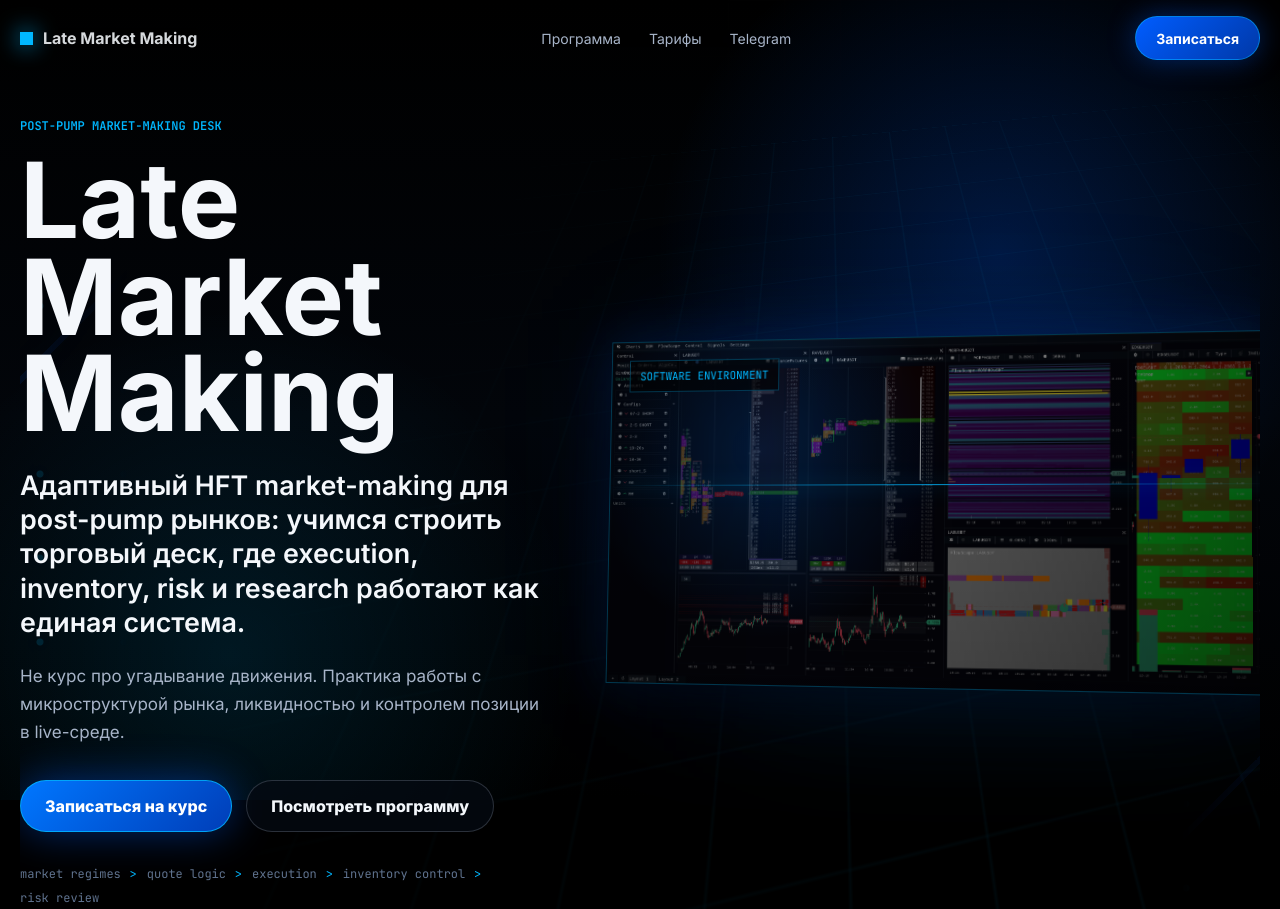
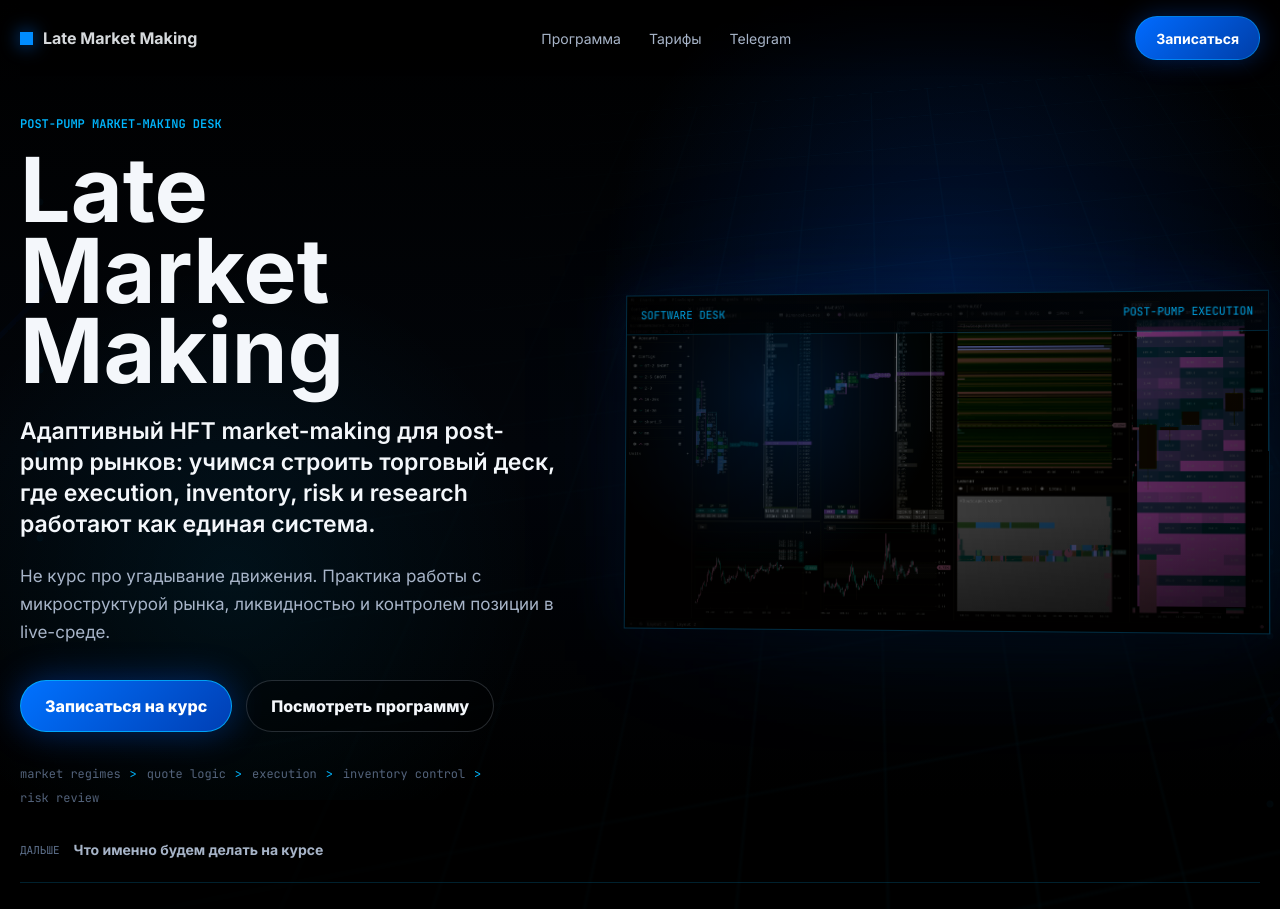
Before and after one commit to AnnaStulen/LehaLanding, a plain HTML site: page index.html in a window 1280 px wide. Shown: the top 909 px of the page. Drawn offline with Linux system fonts and the light colour scheme.

Commit message:
Refine hero visual system

```diff
--- a/index.html
+++ b/index.html
@@ -38,7 +38,11 @@
 
         <div class="hero-content">
           <p class="eyebrow">Post-pump market-making desk</p>
-          <h1 id="hero-title">Late Market Making</h1>
+          <h1 id="hero-title">
+            <span>Late</span>
+            <span>Market</span>
+            <span>Making</span>
+          </h1>
           <p class="hero-subtitle">
             Адаптивный HFT market-making для post-pump рынков: учимся строить
             торговый деск, где execution, inventory, risk и research работают
@@ -71,8 +75,10 @@
             aria-label="Открыть скрин торгового терминала"
             data-open-lightbox
           >
-            <span class="visual-label">software environment</span>
-            <span class="visual-scanline" aria-hidden="true"></span>
+            <span class="visual-frame-top" aria-hidden="true">
+              <span>software desk</span>
+              <span>post-pump execution</span>
+            </span>
             <img
               src="./assets/program-screen-1.png"
               alt="Скрин торгового терминала с графиком, стаканом, тепловыми зонами и панелями данных"
--- a/styles.css
+++ b/styles.css
@@ -17,11 +17,15 @@
 }
 
 html {
+  max-width: 100%;
+  overflow-x: clip;
   scroll-behavior: smooth;
 }
 
 body {
   margin: 0;
+  max-width: 100%;
+  overflow-x: clip;
   color: var(--text);
   background: var(--bg);
   font-family: Inter, system-ui, -apple-system, BlinkMacSystemFont, "Segoe UI", sans-serif;
@@ -33,9 +37,9 @@
   z-index: -3;
   content: "";
   background:
-    radial-gradient(circle at 78% 32%, rgba(0, 93, 255, 0.24), transparent 30%),
-    radial-gradient(circle at 18% 82%, rgba(0, 183, 255, 0.12), transparent 28%),
-    linear-gradient(180deg, #000 0%, #02050a 52%, #000 100%);
+    radial-gradient(circle at 74% 35%, rgba(0, 93, 255, 0.18), transparent 32%),
+    radial-gradient(circle at 18% 72%, rgba(0, 183, 255, 0.08), transparent 26%),
+    linear-gradient(180deg, #000 0%, #02050a 56%, #000 100%);
 }
 
 body::after {
@@ -44,7 +48,7 @@
   z-index: -2;
   pointer-events: none;
   content: "";
-  opacity: 0.28;
+  opacity: 0.16;
   background-image:
     linear-gradient(rgba(255, 255, 255, 0.025) 1px, transparent 1px),
     linear-gradient(90deg, rgba(255, 255, 255, 0.025) 1px, transparent 1px);
@@ -70,12 +74,7 @@
   min-height: 76px;
   margin: 0 auto;
   color: rgba(244, 247, 251, 0.88);
-}
-
-.brand,
-.top-nav,
-.nav-cta {
-  backdrop-filter: blur(14px);
+  background: linear-gradient(180deg, rgba(0, 0, 0, 0.72), rgba(0, 0, 0, 0));
 }
 
 .brand {
@@ -88,8 +87,8 @@
 .brand-mark {
   width: 13px;
   height: 13px;
-  background: var(--cyan);
-  box-shadow: 0 0 22px rgba(0, 183, 255, 0.95);
+  background: #008cff;
+  box-shadow: 0 0 18px rgba(0, 119, 255, 0.72);
 }
 
 .top-nav {
@@ -116,49 +115,49 @@
   color: #fff;
   font-size: 14px;
   font-weight: 700;
-  background: linear-gradient(135deg, var(--blue), #0038a8);
-  border: 1px solid rgba(0, 183, 255, 0.5);
+  background: linear-gradient(135deg, #006bff, #003ea8);
+  border: 1px solid rgba(0, 183, 255, 0.44);
   border-radius: 999px;
-  box-shadow: 0 0 28px rgba(0, 93, 255, 0.38);
+  box-shadow: 0 0 24px rgba(0, 93, 255, 0.32);
 }
 
 .hero {
   position: relative;
   display: grid;
-  grid-template-columns: minmax(0, 0.95fr) minmax(420px, 1.18fr);
-  gap: clamp(28px, 5vw, 74px);
+  grid-template-columns: minmax(0, 0.92fr) minmax(440px, 1.08fr);
+  gap: clamp(34px, 5vw, 72px);
   align-items: center;
   width: min(var(--max), calc(100% - 40px));
   min-height: 100dvh;
   margin: 0 auto;
-  padding: 118px 0 68px;
-  overflow: hidden;
+  padding: 116px 0 76px;
+  overflow: visible;
 }
 
 .hero-grid {
   position: absolute;
-  inset: 12% -20% 0 44%;
+  inset: 9% -18% 8% 47%;
   z-index: -1;
   background:
     linear-gradient(90deg, rgba(0, 183, 255, 0.18) 1px, transparent 1px),
     linear-gradient(rgba(0, 183, 255, 0.14) 1px, transparent 1px);
   background-size: 54px 54px;
-  opacity: 0.24;
-  transform: perspective(900px) rotateX(62deg) rotateZ(-12deg);
+  opacity: 0.14;
+  transform: perspective(920px) rotateX(63deg) rotateZ(-10deg);
   transform-origin: top center;
   mask-image: linear-gradient(90deg, transparent 0%, #000 32%, transparent 92%);
 }
 
 .hero-node {
   position: absolute;
-  width: 320px;
-  height: 440px;
+  width: 280px;
+  height: 390px;
   z-index: -1;
-  opacity: 0.54;
+  opacity: 0.22;
   background:
     radial-gradient(circle, rgba(0, 183, 255, 0.95) 0 3px, transparent 4px) 20px 50px / 84px 84px,
     linear-gradient(135deg, transparent 0 22%, rgba(0, 183, 255, 0.5) 22% 23%, transparent 23% 49%, rgba(0, 93, 255, 0.5) 49% 50%, transparent 50%);
-  filter: drop-shadow(0 0 14px rgba(0, 119, 255, 0.8));
+  filter: drop-shadow(0 0 12px rgba(0, 119, 255, 0.55));
   mask-image: linear-gradient(90deg, #000, transparent);
 }
 
@@ -194,20 +193,24 @@
 }
 
 h1 {
-  max-width: 720px;
-  margin-bottom: 26px;
-  font-size: clamp(54px, 8.2vw, 112px);
-  line-height: 0.92;
+  max-width: 620px;
+  margin-bottom: 24px;
+  font-size: clamp(56px, 7vw, 96px);
+  line-height: 0.9;
   letter-spacing: 0;
 }
 
+h1 span {
+  display: block;
+}
+
 .hero-subtitle {
-  max-width: 660px;
+  max-width: 590px;
   margin-bottom: 22px;
   color: var(--text);
-  font-size: clamp(20px, 2.1vw, 30px);
+  font-size: clamp(20px, 1.8vw, 25px);
   font-weight: 600;
-  line-height: 1.28;
+  line-height: 1.35;
 }
 
 .hero-note {
@@ -246,15 +249,15 @@
 
 .button-primary {
   color: #fff;
-  background: linear-gradient(135deg, var(--blue-hot), #003eb8);
+  background: linear-gradient(135deg, #0072ff, #003fb4);
   border: 1px solid rgba(0, 183, 255, 0.8);
-  box-shadow: 0 0 42px rgba(0, 93, 255, 0.44);
+  box-shadow: 0 0 34px rgba(0, 93, 255, 0.38);
 }
 
 .button-secondary {
   color: var(--text);
-  background: rgba(5, 10, 18, 0.72);
-  border: 1px solid rgba(167, 180, 200, 0.24);
+  background: rgba(0, 0, 0, 0.3);
+  border: 1px solid rgba(167, 180, 200, 0.22);
 }
 
 .button-secondary:hover {
@@ -268,7 +271,7 @@
   gap: 8px;
   max-width: 680px;
   font-family: "JetBrains Mono", monospace;
-  color: var(--quiet);
+  color: rgba(95, 114, 142, 0.86);
   font-size: 12px;
 }
 
@@ -293,34 +296,34 @@
 .hero-visual-wrap::before,
 .hero-visual-wrap::after {
   position: absolute;
-  inset: 8% 8%;
+  inset: 10% 8% 12% 10%;
   z-index: -1;
   content: "";
-  background: rgba(0, 93, 255, 0.22);
-  filter: blur(74px);
+  background: rgba(0, 93, 255, 0.2);
+  filter: blur(78px);
 }
 
 .hero-visual-wrap::after {
-  inset: 34% -2% 4% 24%;
-  background: rgba(0, 183, 255, 0.18);
+  inset: 38% 0 8% 26%;
+  background: rgba(0, 183, 255, 0.12);
 }
 
 .hero-visual {
   position: relative;
   display: block;
-  width: min(760px, 100%);
+  width: min(720px, 100%);
   padding: 0;
   margin-left: auto;
   overflow: hidden;
   cursor: zoom-in;
-  background: #02050a;
-  border: 1px solid rgba(0, 183, 255, 0.28);
+  background: #01050b;
+  border: 1px solid rgba(0, 183, 255, 0.22);
   border-radius: 0;
   box-shadow:
-    0 0 0 1px rgba(255, 255, 255, 0.04) inset,
-    0 36px 90px rgba(0, 0, 0, 0.72),
-    0 0 52px rgba(0, 93, 255, 0.2);
-  transform: rotateY(-8deg) rotateX(3deg);
+    0 0 0 1px rgba(255, 255, 255, 0.025) inset,
+    0 30px 86px rgba(0, 0, 0, 0.78),
+    0 0 54px rgba(0, 93, 255, 0.14);
+  transform: rotateY(-4deg) rotateX(1.4deg);
   transform-origin: center left;
 }
 
@@ -331,41 +334,44 @@
   pointer-events: none;
   content: "";
   background:
-    linear-gradient(90deg, rgba(0, 0, 0, 0.28), transparent 28%, rgba(0, 0, 0, 0.48)),
-    radial-gradient(circle at 24% 32%, rgba(0, 119, 255, 0.2), transparent 34%),
-    linear-gradient(180deg, rgba(0, 0, 0, 0.1), rgba(0, 0, 0, 0.38));
+    linear-gradient(90deg, rgba(0, 0, 0, 0.5), transparent 32%, rgba(0, 0, 0, 0.56)),
+    radial-gradient(circle at 22% 30%, rgba(0, 119, 255, 0.18), transparent 32%),
+    linear-gradient(180deg, rgba(0, 0, 0, 0.16), rgba(0, 0, 0, 0.44));
+}
+
+.hero-visual::after {
+  position: absolute;
+  inset: auto 0 0;
+  z-index: 3;
+  height: 34%;
+  pointer-events: none;
+  content: "";
+  background: linear-gradient(180deg, transparent, rgba(0, 0, 0, 0.5));
 }
 
 .hero-visual img {
   display: block;
   width: 100%;
   height: auto;
-  filter: saturate(0.9) contrast(1.05) brightness(0.82);
+  filter: saturate(0.66) contrast(1.12) brightness(0.68) hue-rotate(176deg);
 }
 
-.visual-label {
+.visual-frame-top {
   position: absolute;
-  top: 18px;
-  left: 18px;
+  top: 0;
+  left: 0;
+  right: 0;
   z-index: 3;
-  padding: 8px 10px;
-  color: var(--cyan);
+  display: flex;
+  justify-content: space-between;
+  gap: 16px;
+  padding: 12px 14px;
+  color: rgba(0, 183, 255, 0.86);
   font-family: "JetBrains Mono", monospace;
   font-size: 11px;
   text-transform: uppercase;
-  background: rgba(0, 0, 0, 0.62);
-  border: 1px solid rgba(0, 183, 255, 0.28);
-}
-
-.visual-scanline {
-  position: absolute;
-  left: 0;
-  right: 0;
-  top: 42%;
-  z-index: 4;
-  height: 1px;
-  background: linear-gradient(90deg, transparent, rgba(0, 183, 255, 0.8), transparent);
-  box-shadow: 0 0 18px rgba(0, 183, 255, 0.72);
+  background: linear-gradient(90deg, rgba(0, 0, 0, 0.8), rgba(1, 7, 16, 0.62));
+  border-bottom: 1px solid rgba(0, 183, 255, 0.18);
 }
 
 .next-peek {
@@ -443,7 +449,8 @@
 
 @media (max-width: 900px) {
   .site-header {
-    width: min(100% - 28px, var(--max));
+    width: calc(100% - 28px);
+    max-width: var(--max);
   }
 
   .top-nav {
@@ -453,9 +460,10 @@
   .hero {
     grid-template-columns: 1fr;
     gap: 34px;
-    width: min(100% - 28px, var(--max));
+    width: calc(100% - 28px);
+    max-width: var(--max);
     padding-top: 116px;
-    overflow: visible;
+    overflow: hidden;
   }
 
   .hero-content {
@@ -480,19 +488,27 @@
   }
 
   .nav-cta {
-    padding-inline: 16px;
+    min-height: 40px;
+    padding-inline: 14px;
+    font-size: 13px;
   }
 
   h1 {
-    font-size: clamp(48px, 16vw, 72px);
+    max-width: 100%;
+    font-size: clamp(42px, 12vw, 54px);
+    line-height: 0.94;
   }
 
   .hero-subtitle {
-    font-size: 20px;
+    max-width: 100%;
+    font-size: 18px;
+    line-height: 1.42;
   }
 
   .hero-note {
+    max-width: 100%;
     font-size: 16px;
+    line-height: 1.58;
   }
 
   .hero-actions {
@@ -501,15 +517,17 @@
 
   .button {
     width: 100%;
+    max-width: 100%;
   }
 
-  .visual-label {
-    top: 10px;
-    left: 10px;
+  .visual-frame-top {
+    padding: 10px;
+    font-size: 9px;
   }
 
   .section-preview {
-    width: min(100% - 28px, var(--max));
+    width: calc(100% - 28px);
+    max-width: var(--max);
     padding: 72px 0;
   }
 }
```
